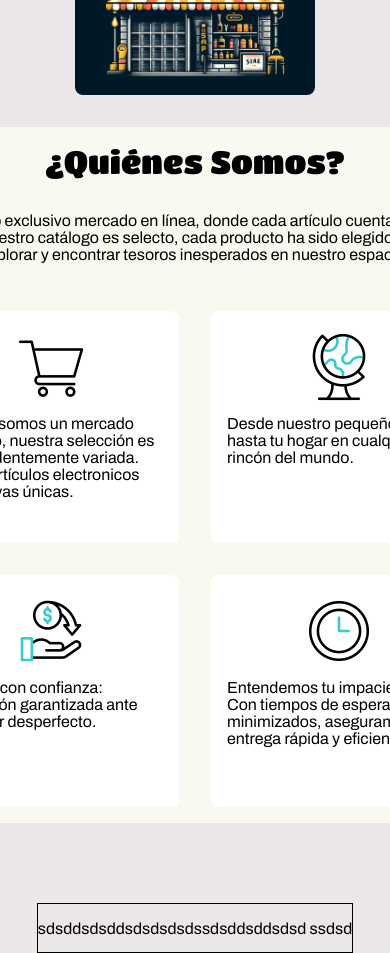
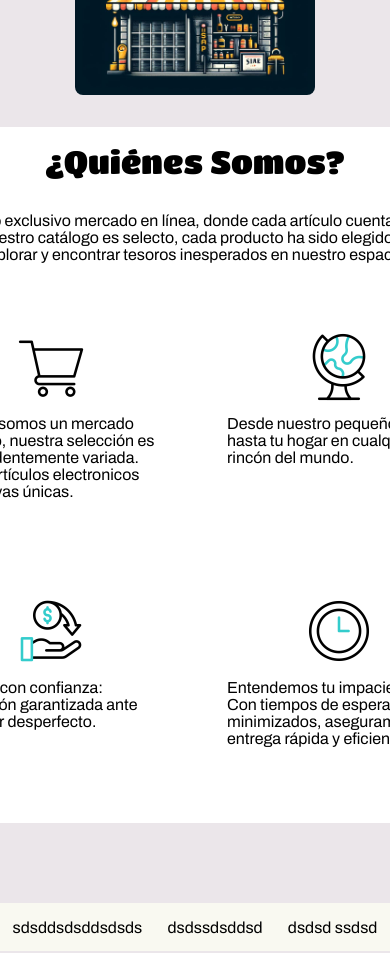
Before and after one commit to MacDuki/Ecommerce-react, a React (Vite) app: page / in a window 390 px wide. Shown: the part 880-1833 px from the top of the page. Built offline with nearby package versions, Linux system fonts and the light colour scheme; no server answers.

Commit message:
Footer ok y comienzo responsive

```diff
--- a/src/Layout/Index.jsx
+++ b/src/Layout/Index.jsx
@@ -6,14 +6,14 @@ function Layout({ children }) {
 	const { cssClassHomeLayout } = useContext(shopContext);
 
 	return (
-		<main className={cssClassHomeLayout + " layout"}>
-			{children}
+		<>
+			<main className={cssClassHomeLayout + " layout"}>{children}</main>
 			<footer className='footer'>
 				<p className='info-p'>sdsddsdsddsdsds </p>
 				<p className='mention1-p'> dsdssdsddsd </p>
 				<p className='mention2-p'>dsdsd ssdsd</p>
 			</footer>
-		</main>
+		</>
 	);
 }
 
--- a/src/Layout/layout.css
+++ b/src/Layout/layout.css
@@ -15,6 +15,16 @@
 	align-content: flex-start;
 }
 
+.footer {
+	display: flex;
+	flex-direction: row;
+	align-items: center;
+	justify-content: space-around;
+	height: auto;
+	max-height: 3rem;
+	background-color: #f9f9f1;
+}
+
 @media (max-width: 800px) {
 	.layout {
 		margin-left: 0rem;
--- a/src/NavBar/NavBar.css
+++ b/src/NavBar/NavBar.css
@@ -76,15 +76,3 @@ a {
 	text-decoration-thickness: 3px;
 	text-underline-offset: 3px;
 }
-
-.footer {
-	display: flex;
-	flex-direction: row;
-	align-items: center;
-	justify-content: center;
-	height: auto;
-	max-height: 3rem;
-	border: 1px solid black;
-	position: static;
-	bottom: 0;
-}
--- a/src/Pages/Home/Home.css
+++ b/src/Pages/Home/Home.css
@@ -11,7 +11,7 @@
 	display: flex;
 	align-items: center;
 	justify-content: center;
-	background-color: #f9f9f1;
+	background-color: #ffffff;
 	border-radius: 0.5rem;
 	flex-direction: column;
 }
--- a/src/Pages/Home/QuienesSomos.css
+++ b/src/Pages/Home/QuienesSomos.css
@@ -3,7 +3,7 @@
 	min-height: 30rem;
 	width: 50rem;
 	height: auto;
-	background-color: #f9f9f1;
+	background-color: #ffffff;
 	display: flex;
 	align-items: center;
 	justify-content: center;
```
